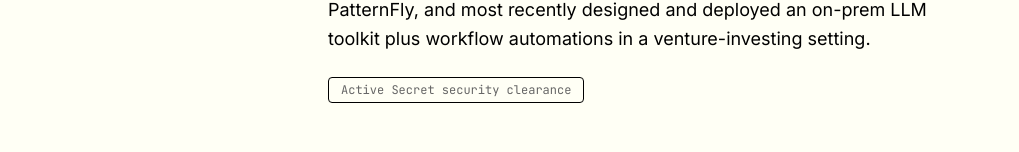
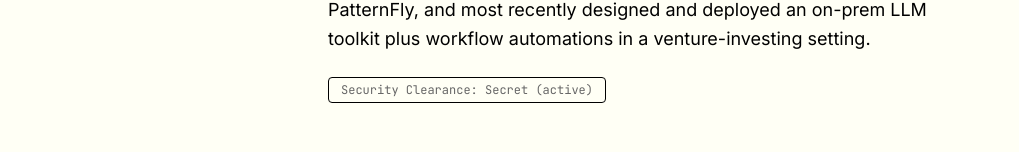
Before and after one commit to kev-kim/portfolio, a Next.js app: page / in a window 1280 px wide. Shown: the part 648-800 px from the top of the page, without its empty margins (0-1019 px from the left). Built offline with nearby package versions, Linux system fonts and the light colour scheme.

Commit message:
PORTFOLIO: minor change to profile

```diff
--- a/content/profile.ts
+++ b/content/profile.ts
@@ -2,7 +2,7 @@ export const profile = {
   name: "Kevin Kim",
   headline: "CS + Cognitive Science @ Johns Hopkins.",
   bio: "Masters Student with a CS + Cognitive Science background from Johns Hopkins, currently completing an MS focused on AI. I've built systems at JHU's Applied Physics Laboratory, contributed open source to Red Hat's PatternFly, and most recently designed and deployed an on-prem LLM toolkit plus workflow automations in a venture-investing setting.",
-  clearance: "Active Secret security clearance",
+  clearance: "Security Clearance: Secret (active)",
   links: {
     github: "https://github.com/kev-kim",
     linkedin: "https://www.linkedin.com/in/kev-kim/",
```
